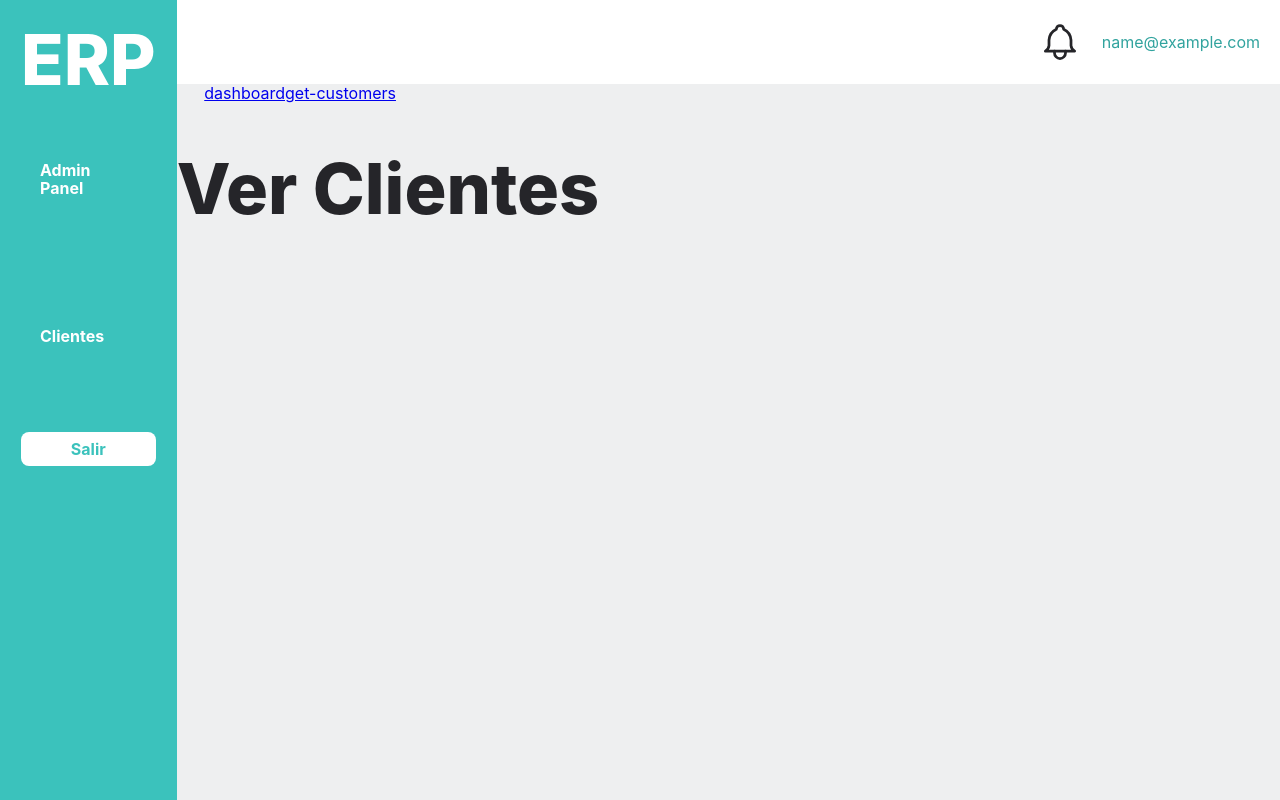
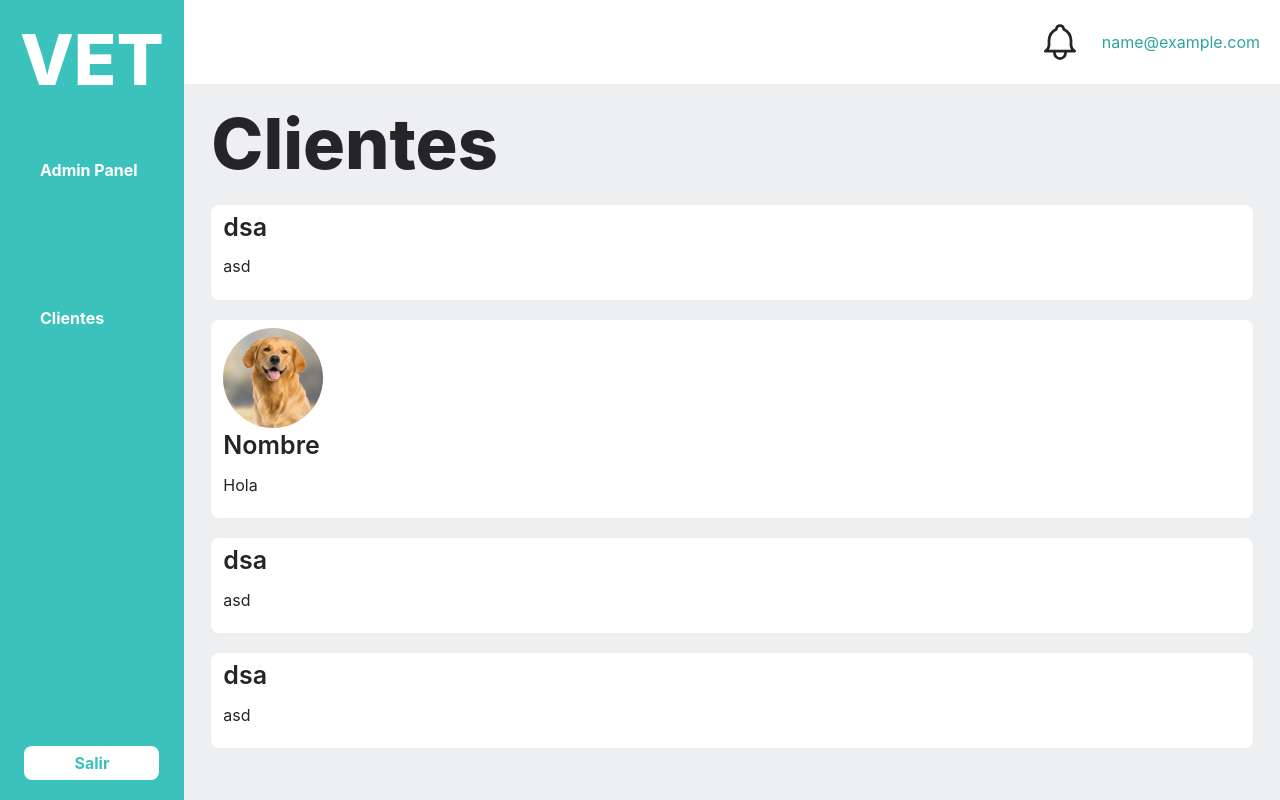
Before and after one commit to cezartdev/proyecto_1_crud, a React (Vite) app in the folder frontend/: page /dashboard/get-customers in a window 1280 px wide. Built offline with nearby package versions, Linux system fonts and the light colour scheme; sample sign-in values are in the browser's storage.

Commit message:
Se ajusta el frontend, barra lateral

```diff
--- a/frontend/src/components/Utils/Card.tsx
+++ b/frontend/src/components/Utils/Card.tsx
@@ -1,9 +1,15 @@
 import styled from "styled-components"
 
-const Background = styled.div`
+interface Background {
+    clickable?: boolean
+}
+
+const Background = styled.a<Background>`
     background-color: white;
     border-radius: var(--radius-m);
     padding: var(--padding-bt);
+
+    cursor: ${props => props.clickable ? "pointer" : ""};
 
     h5{
         margin: 0;
@@ -12,17 +18,36 @@ const Background = styled.div`
 
 
 interface Card {
-    title: string,
-    msg: string
+    title?: string,
+    msg?: string,
+    clickable?: boolean,
+    img?: string
 }
 
+const Img = styled.img`
 
-const Card: React.FC<Card> = ({ title, msg }) => {
+    width: 10rem;
+    height: 10rem;
+
+    object-fit: cover;
+    object-position: center;
+    border-radius: 50%;
+
+`
+
+
+const Card: React.FC<Card> = ({ title, msg, clickable, img }) => {
     return (
         <>
-            <Background>
+            <Background clickable={clickable}>
+
+                {img ? <Img src={`/Golden-Retriever.webp`} alt="No imagen" /> :
+                    ""
+                }
+
                 <h5>{title}</h5>
                 <p>{msg}</p>
+
 
 
             </Background>
--- a/frontend/src/layouts/Layout.tsx
+++ b/frontend/src/layouts/Layout.tsx
@@ -9,6 +9,11 @@ const BackgroundColumn = styled.div`
 
     flex-basis: max(12%,15rem);
     height: 100vh;
+
+    display: flex;
+    flex-direction: column;
+    justify-content: space-between;
+
     div{
         h1{
             text-align: center;
@@ -25,6 +30,7 @@ const BackgroundColumn = styled.div`
             text-align: center;
             transition: 0.6s all ease;
             cursor: pointer;
+
             a{
                 text-decoration: none;
                 color: white;
@@ -63,7 +69,7 @@ const ButtonContainer = styled.div`
 
     position: relative;
 
-
+    margin-bottom: 2rem;
 
     button{
         color: var(--primary);
@@ -112,37 +118,44 @@ const Url = styled.div`
 
 `
 
+const BackgroundLogoList = styled.div`
+
+
+`
 
 function Layout() {
     const navigate = useNavigate();
-    const { userType, userEmail } = useAuth(); // Obtener el tipo de usuario del contexto
+    const { userType, userEmail, logout } = useAuth(); // Obtener el tipo de usuario del contexto
 
     const navegarInicio = () => {
         navigate("/");
+        logout();
     }
 
-    const url = location.pathname
+    // const url = location.pathname
 
-    let words: Array<string> = []
+    // let words: Array<string> = []
 
-    words = url.split("/")
-    words.shift()
+    // words = url.split("/")
+    // words.shift()
 
-    console.log(words)
+    // console.log(words)
     return (
         <>
             <Flex>
                 <BackgroundColumn>
+                    <BackgroundLogoList>
                         <Logo>
-                        <Link to="/dashboard">ERP</Link>
+                            <Link to="/dashboard">VET</Link>
                         </Logo>
                         <ul>
                             {userType === 'admin' && (
-                            <MenuDropdown name="Admin Panel" data={[{ name: "Admin Settings", link: "admin-settings" }, { name: "User Management", link: "user-management" }]} />
+                                <MenuDropdown name="Admin Panel" data={[{ name: "Usuarios", link: "user-settings" }]} />
                             )}
                             <MenuDropdown name="Clientes" data={[{ name: "Ver Clientes", link: "get-customers" }]} />
 
                         </ul>
+                    </BackgroundLogoList>
                     <ButtonContainer>
                         <button type="submit" onClick={navegarInicio}>Salir</button>
                     </ButtonContainer>
@@ -159,11 +172,11 @@ function Layout() {
                     </BackgroundUser>
 
                     <BackgroundOutlet>
-                        <Url>
+                        {/* <Url>
                             {words.map((value) => (
                                 <Link key={value} to={`/${value}`}>{`${value}`}</Link>
                             ))}
-                        </Url>
+                        </Url> */}
                         <Outlet />
                     </BackgroundOutlet>
                 </BackgroundView>
--- a/frontend/src/pages/Dashboard.tsx
+++ b/frontend/src/pages/Dashboard.tsx
@@ -4,12 +4,19 @@ import styled from "styled-components";
 const CardBackground = styled.div`
 
   display: grid;
-  grid-template-columns: repeat(auto-fit,minmax(15rem,1fr));
+  grid-template-columns: repeat(auto-fit,minmax(min(100%,15rem),1fr));
   gap: 2rem;
 
   margin: 0 auto;
 
   width: 95%;
+
+`
+
+const Title = styled.h1`
+    margin: 2rem auto;
+    width: 95%;
+
 
 `
 
@@ -19,7 +26,7 @@ function Dashboard() {
 
   return (
     <>
-      <h5>asd</h5>
+      <Title>Bienvenido</Title>
 
 
       <CardBackground>
--- a/frontend/src/pages/clientes/VerClientes.tsx
+++ b/frontend/src/pages/clientes/VerClientes.tsx
@@ -1,11 +1,42 @@
+import styled from "styled-components";
+import Card from "../../components/Utils/Card";
+
+const CardBackground = styled.div`
+
+  display: grid;
+  grid-template-columns: repeat(auto-fill,minmax(min(100%,55rem), 1fr));
+  gap: 2rem;
+
+  margin: 0 auto;
+
+  width: 95%;
+
+`
+
+const Title = styled.h1`
+    margin: 2rem auto;
+    width: 95%;
+
+
+`
+
+
 function VerClientes() {
     return (
-      <>
-        <div>
-          <h1> Ver Clientes</h1>
-        </div>
-      </>
+        <>
+
+            <Title>Clientes</Title>
+
+
+            <CardBackground>
+                <Card title="dsa" msg="asd" clickable />
+                <Card title="Nombre" msg="Hola" img="das" />
+                <Card title="dsa" msg="asd" />
+                <Card title="dsa" msg="asd" />
+            </CardBackground>
+
+        </>
     )
-  }
+}
 
-  export default VerClientes;
+export default VerClientes;
```
Also changed, not shown: frontend/public/Golden-Retriever.webp (added), frontend/public/european-shorthair.jpg (added). Lines whose indentation alone changed are shown as unchanged.
